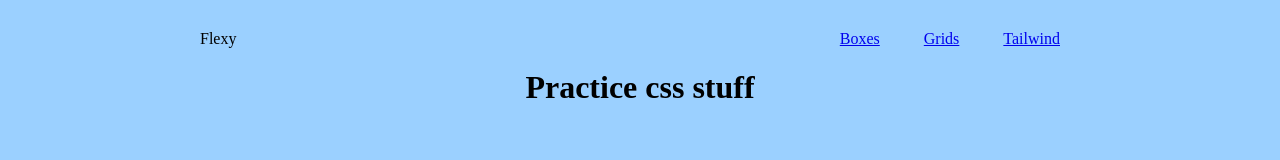
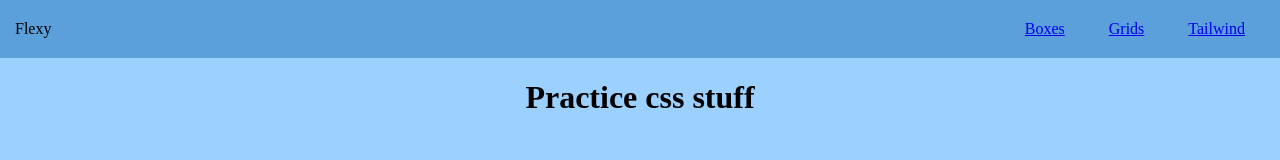
Before and after one commit to zacharyboelter/css-practice, a plain HTML site: page index.html in a window 1280 px wide. Drawn offline with Linux system fonts and the light colour scheme.

Commit message:
fix body margin for navbar

```diff
--- a/styles.css
+++ b/styles.css
@@ -11,12 +11,19 @@ body {
 .container {
     display: flex;
     flex-direction: column;
-    margin: 30px 200px;
+    margin: 0 auto;
 }
 
 .navigation-container {
     display: flex;
     justify-content: space-between;
+    background-color: rgb(91, 159, 219);
+    padding: 20px 15px;
+}
+
+.nav-logo {
+
+
 }
 
 .nav-item {
```
